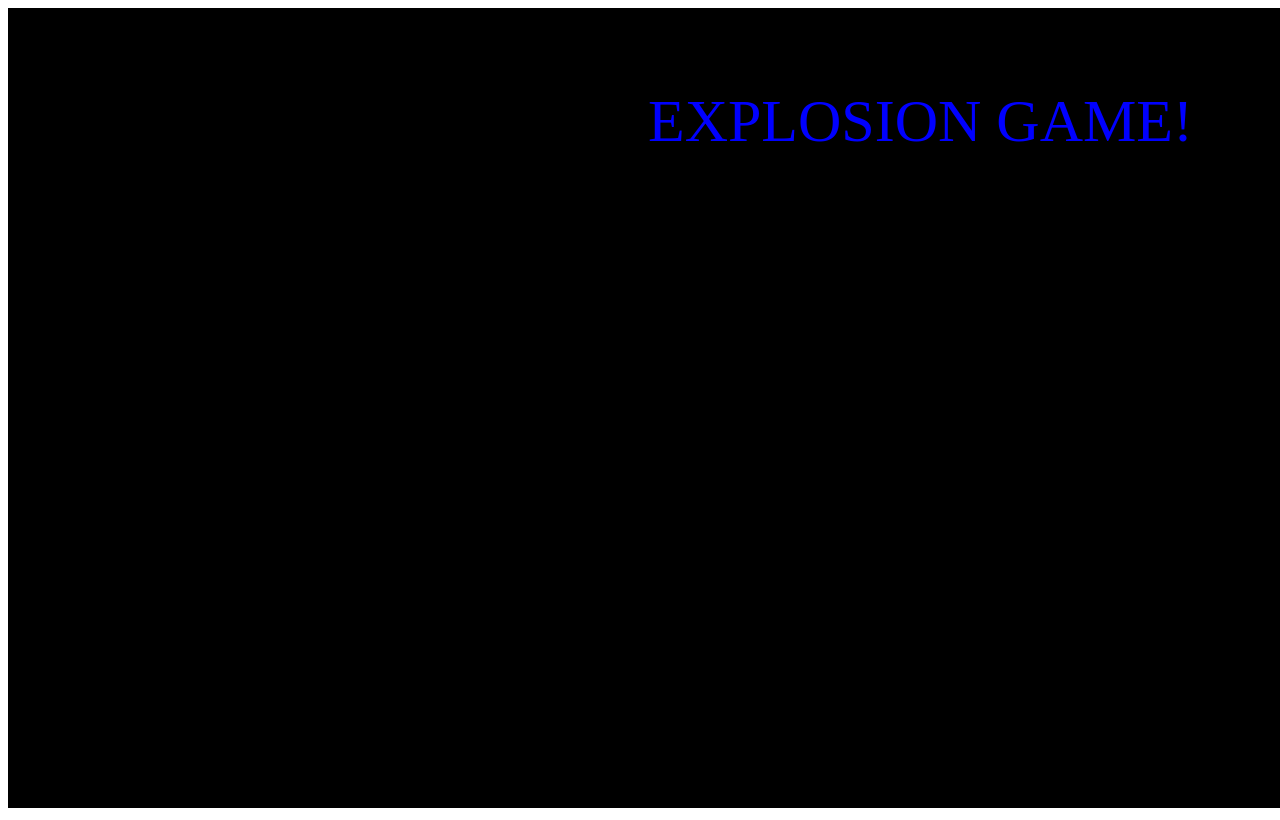
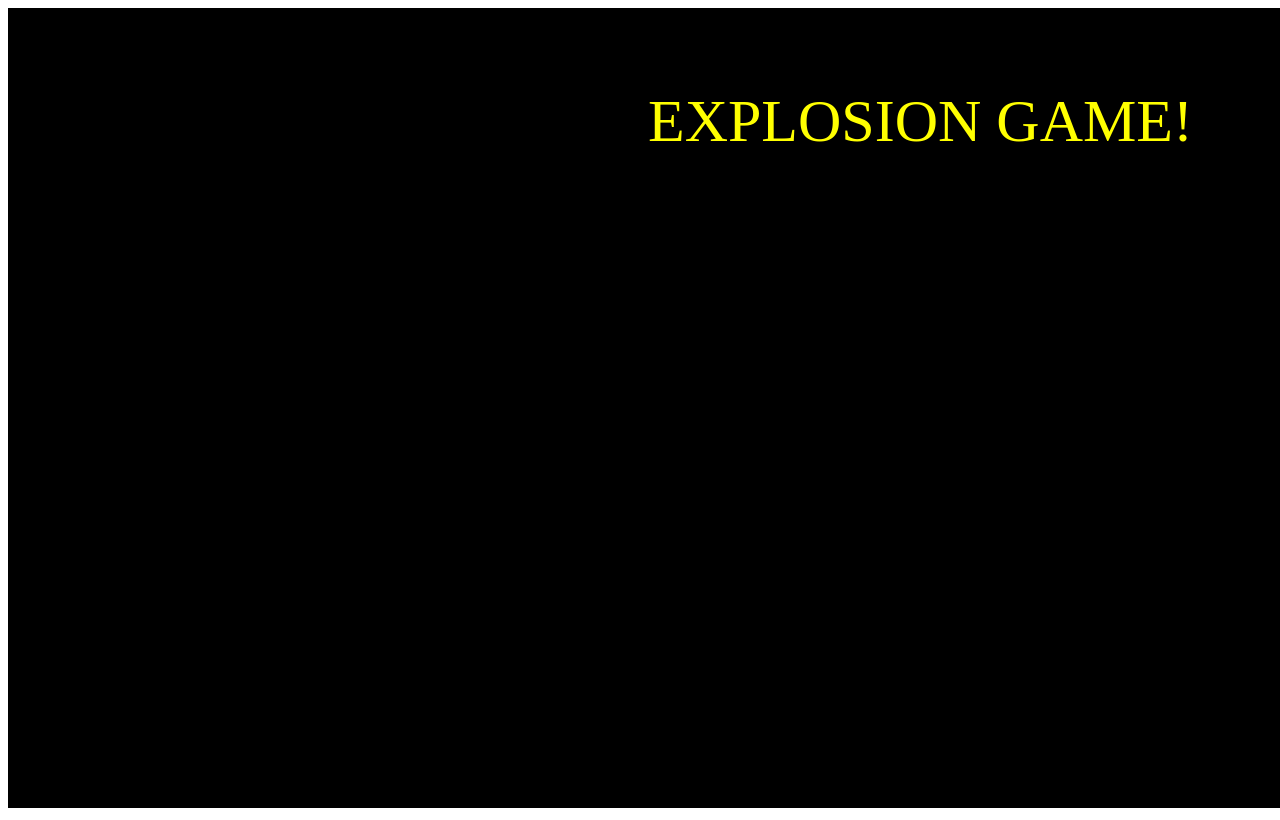
Before and after one commit to JTownsend1/bomber, a plain HTML site: page index.html in a window 1280 px wide. Drawn offline with Linux system fonts and the light colour scheme.

Commit message:
Change colour to yellow

```diff
--- a/index.html
+++ b/index.html
@@ -23,7 +23,7 @@
 
         let cw = canvas.width;
         let ch = canvas.height;
-        let target_colour = "blue";
+        let target_colour = "yellow";
         let start = false;
         let lives = 3;
 
```
